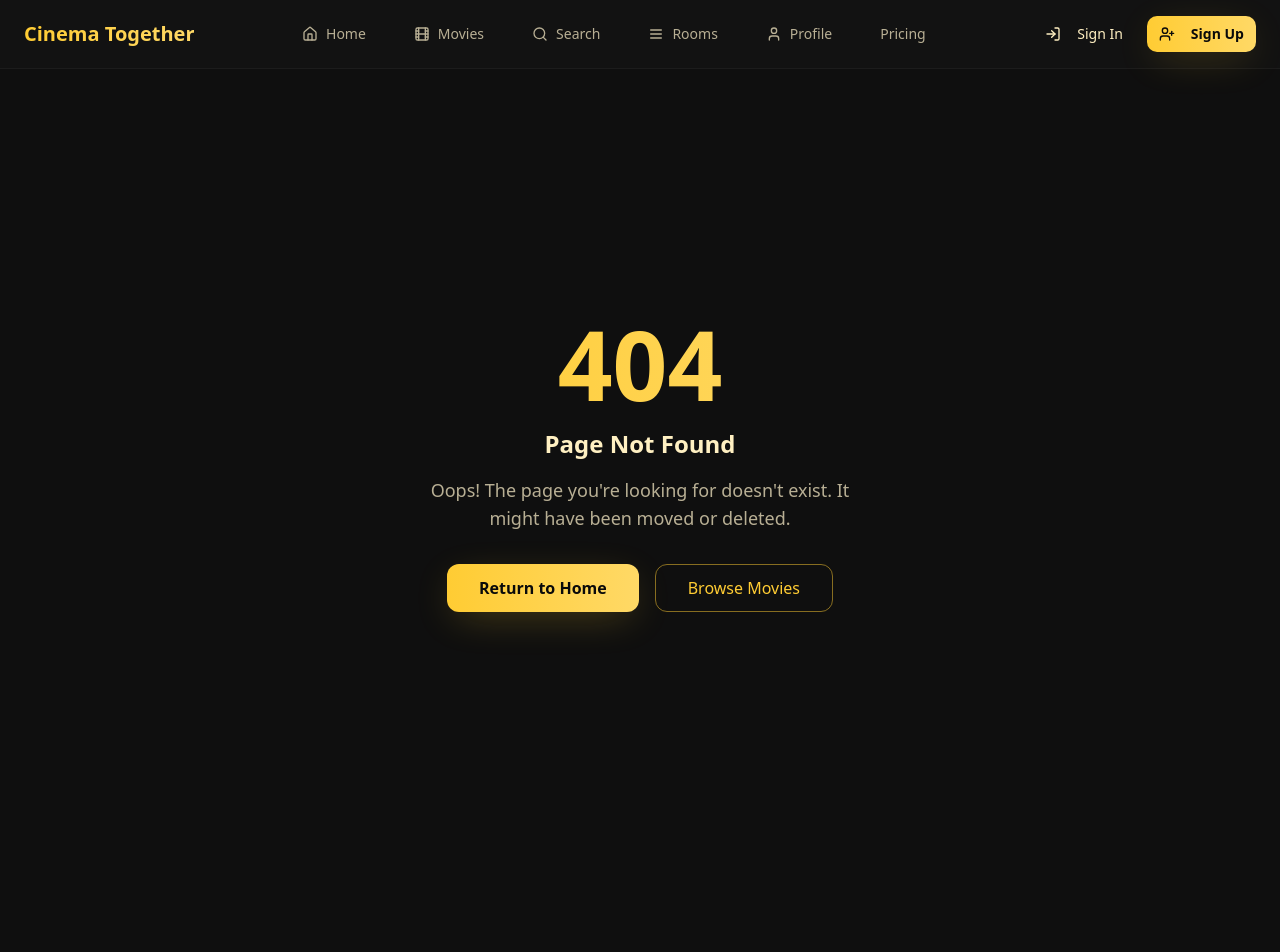
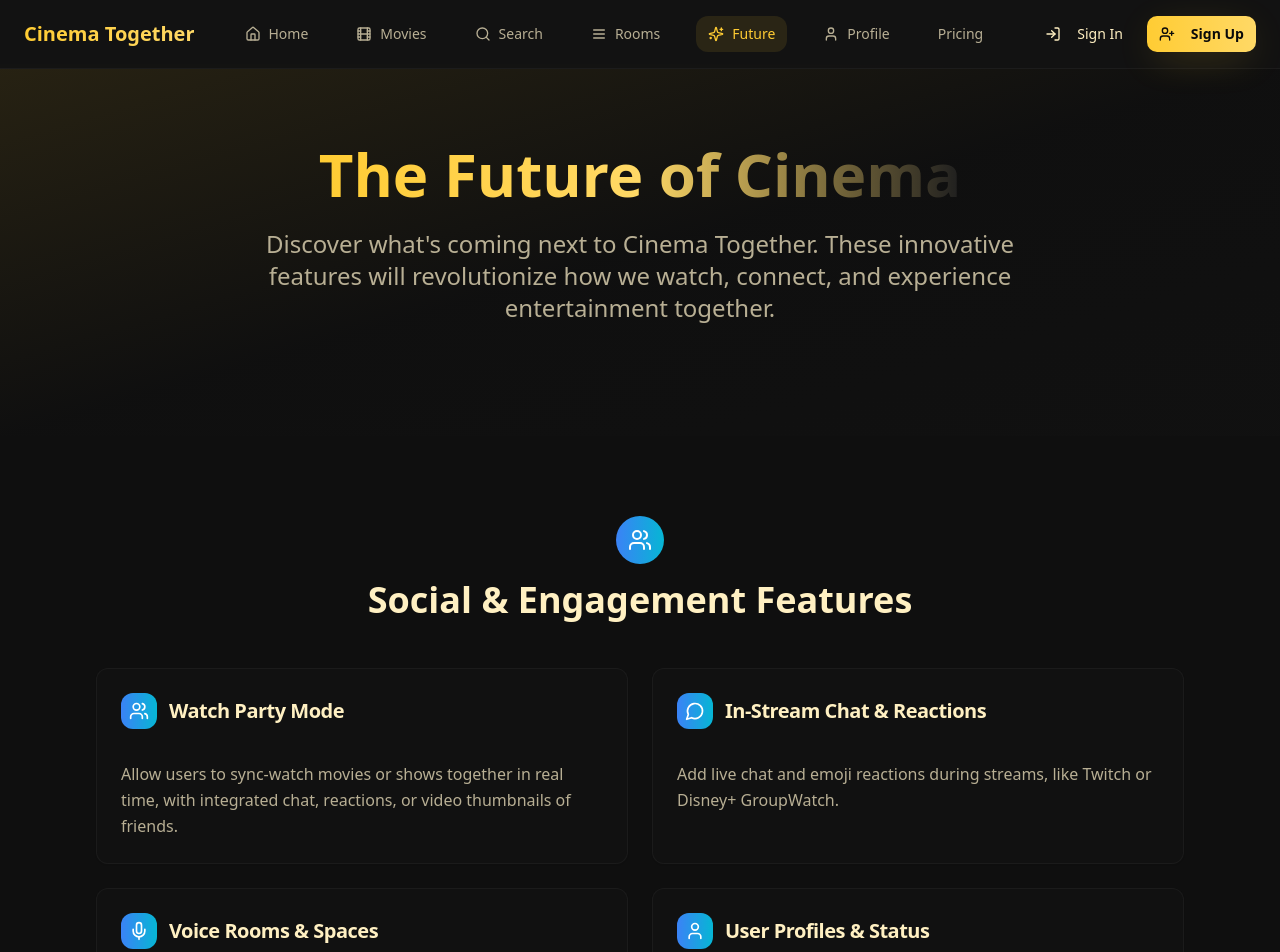
Before and after one commit to squidsquesh/glowflix-stream, a React (Vite) app: page /future in a window 1280 px wide. Shown: the top 952 px of the page. Before the commit the page ends 864 px from the top, so only its background shows below. Built offline with nearby package versions, Linux system fonts and the light colour scheme.

Commit message:
Add future plans page

```diff
--- a/src/App.tsx
+++ b/src/App.tsx
@@ -14,6 +14,7 @@ import Profile from "./pages/Profile";
 import Login from "./pages/Auth/Login";
 import Signup from "./pages/Auth/Signup";
 import Pricing from "./pages/Pricing";
+import Future from "./pages/Future";
 import NotFound from "./pages/NotFound";
 
 const queryClient = new QueryClient();
@@ -37,6 +38,7 @@ const App = () => (
             <Route path="/login" element={<Login />} />
             <Route path="/signup" element={<Signup />} />
             <Route path="/pricing" element={<Pricing />} />
+            <Route path="/future" element={<Future />} />
             {/* ADD ALL CUSTOM ROUTES ABOVE THE CATCH-ALL "*" ROUTE */}
             <Route path="*" element={<NotFound />} />
           </Routes>
--- a/src/components/layout/TopNavigation.tsx
+++ b/src/components/layout/TopNavigation.tsx
@@ -1,5 +1,5 @@
 import { Button } from '@/components/ui/button';
-import { LogIn, UserPlus, Home, Search, User, Film, Menu } from 'lucide-react';
+import { LogIn, UserPlus, Home, Search, User, Film, Menu, Sparkles } from 'lucide-react';
 import { Link, NavLink, useLocation } from 'react-router-dom';
 import { useState } from 'react';
 
@@ -8,6 +8,7 @@ const navItems = [
   { path: '/movies', icon: Film, label: 'Movies' },
   { path: '/search', icon: Search, label: 'Search' },
   { path: '/dashboard', icon: Menu, label: 'Rooms' },
+  { path: '/future', icon: Sparkles, label: 'Future' },
   { path: '/profile', icon: User, label: 'Profile' },
 ];
 
--- /dev/null
+++ b/src/pages/Future.tsx
@@ -0,0 +1,251 @@
+import { motion } from "framer-motion";
+import {
+  Users,
+  MessageCircle,
+  Mic,
+  User,
+  Sparkles,
+  Play,
+  Bookmark,
+  Search,
+  DollarSign,
+  Gift,
+  Zap,
+  Globe,
+  Volume2,
+  FileText,
+  Eye,
+  Wifi,
+  Cast,
+  Shield
+} from "lucide-react";
+import { Card, CardContent, CardDescription, CardHeader, CardTitle } from "@/components/ui/card";
+
+const featureCategories = [
+  {
+    title: "Social & Engagement Features",
+    icon: Users,
+    color: "from-blue-500 to-cyan-500",
+    features: [
+      {
+        icon: Users,
+        title: "Watch Party Mode",
+        description: "Allow users to sync-watch movies or shows together in real time, with integrated chat, reactions, or video thumbnails of friends."
+      },
+      {
+        icon: MessageCircle,
+        title: "In-Stream Chat & Reactions",
+        description: "Add live chat and emoji reactions during streams, like Twitch or Disney+ GroupWatch."
+      },
+      {
+        icon: Mic,
+        title: "Voice Rooms & Spaces",
+        description: "Let users create voice-only chat rooms (like Discord or Clubhouse) for discussions before or after the movie."
+      },
+      {
+        icon: User,
+        title: "User Profiles & Status",
+        description: "Users can customize profiles, show what they're watching, and set availability status (\"watching\", \"call me\", etc.)"
+      }
+    ]
+  },
+  {
+    title: "Content & Discovery Features",
+    icon: Play,
+    color: "from-purple-500 to-pink-500",
+    features: [
+      {
+        icon: Sparkles,
+        title: "AI-Powered Recommendation Engine",
+        description: "Personalized suggestions using ML based on watch history, friends' activity, and ratings."
+      },
+      {
+        icon: Play,
+        title: "Trailers & Teasers Feed",
+        description: "A TikTok-style vertical feed for discovering short-form trailers, upcoming releases, or user-generated clips."
+      },
+      {
+        icon: Bookmark,
+        title: "Scene Bookmarking & Sharing",
+        description: "Let users save or share specific scenes or timestamps."
+      },
+      {
+        icon: Search,
+        title: "Smart Search",
+        description: "Voice-enabled and fuzzy search by actor, genre, emotion (\"funny action scenes\", \"romantic 90s\"), etc."
+      }
+    ]
+  },
+  {
+    title: "Monetization & Premium Features",
+    icon: DollarSign,
+    color: "from-green-500 to-emerald-500",
+    features: [
+      {
+        icon: DollarSign,
+        title: "Subscription Tiers / VIP Rooms",
+        description: "Paywalled access to exclusive rooms, early releases, or 4K/IMAX quality streams."
+      },
+      {
+        icon: Gift,
+        title: "Gifting & Donations",
+        description: "In-stream tipping, coins, or gifting to creators during community events or live watch parties."
+      },
+      {
+        icon: Zap,
+        title: "Ad Integration",
+        description: "Interactive or skippable ads (for free-tier users) based on behavior."
+      }
+    ]
+  },
+  {
+    title: "AI & Smart Features",
+    icon: Sparkles,
+    color: "from-orange-500 to-red-500",
+    features: [
+      {
+        icon: Globe,
+        title: "Real-Time Subtitles Translation",
+        description: "Translate subtitles on the fly using AI for multilingual audiences."
+      },
+      {
+        icon: Volume2,
+        title: "AI Voice Dubbing",
+        description: "Dub content into the user's preferred language using voice cloning or TTS."
+      },
+      {
+        icon: FileText,
+        title: "Smart Summarizer or Recaps",
+        description: "AI-generated summaries of past episodes or movies before the next viewing."
+      },
+      {
+        icon: Eye,
+        title: "Emotion Recognition (Opt-in)",
+        description: "Detect user emotions via webcam and suggest content accordingly (optional, privacy-focused)."
+      },
+      {
+        icon: Wifi,
+        title: "Offline Sync Download",
+        description: "Watch parties with offline files — sync with others even if only one person has the file."
+      },
+      {
+        icon: Cast,
+        title: "Multi-device Casting & Control",
+        description: "Control playback across devices, like mobile as remote for desktop or TV."
+      },
+      {
+        icon: Shield,
+        title: "Parental Control & Kids Mode",
+        description: "Restricted profiles, time-limits, and age-appropriate content filtering."
+      }
+    ]
+  }
+];
+
+export default function Future() {
+  return (
+    <div className="min-h-screen bg-background">
+      {/* Hero Section */}
+      <section className="relative overflow-hidden py-20 px-4">
+        <div className="absolute inset-0 bg-gradient-to-br from-primary/10 via-background to-secondary/10" />
+        <div className="relative container mx-auto max-w-6xl text-center">
+          <motion.div
+            initial={{ opacity: 0, y: 30 }}
+            animate={{ opacity: 1, y: 0 }}
+            transition={{ duration: 0.8 }}
+          >
+            <h1 className="text-4xl md:text-6xl font-bold mb-6">
+              <span className="bg-gradient-to-r from-primary via-primary-glow to-secondary bg-clip-text text-transparent">
+                The Future of Cinema
+              </span>
+            </h1>
+            <p className="text-xl md:text-2xl text-muted-foreground mb-8 max-w-3xl mx-auto">
+              Discover what's coming next to Cinema Together. These innovative features will revolutionize how we watch, connect, and experience entertainment together.
+            </p>
+          </motion.div>
+        </div>
+      </section>
+
+      {/* Features Sections */}
+      <section className="py-20 px-4">
+        <div className="container mx-auto max-w-6xl">
+          {featureCategories.map((category, categoryIndex) => {
+            const CategoryIcon = category.icon;
+
+            return (
+              <motion.div
+                key={category.title}
+                initial={{ opacity: 0, y: 50 }}
+                animate={{ opacity: 1, y: 0 }}
+                transition={{ duration: 0.8, delay: categoryIndex * 0.2 }}
+                className="mb-20"
+              >
+                {/* Category Header */}
+                <div className="text-center mb-12">
+                  <div className={`inline-flex items-center gap-3 p-3 rounded-full bg-gradient-to-r ${category.color} text-white mb-4`}>
+                    <CategoryIcon className="w-6 h-6" />
+                  </div>
+                  <h2 className="text-3xl md:text-4xl font-bold mb-4">{category.title}</h2>
+                </div>
+
+                {/* Features Grid */}
+                <div className="grid grid-cols-1 md:grid-cols-2 gap-6">
+                  {category.features.map((feature, featureIndex) => {
+                    const FeatureIcon = feature.icon;
+
+                    return (
+                      <motion.div
+                        key={feature.title}
+                        initial={{ opacity: 0, scale: 0.9 }}
+                        animate={{ opacity: 1, scale: 1 }}
+                        transition={{
+                          duration: 0.5,
+                          delay: categoryIndex * 0.2 + featureIndex * 0.1
+                        }}
+                      >
+                        <Card className="h-full hover:shadow-lg transition-all duration-300 border-border/50 bg-card/50 backdrop-blur-sm">
+                          <CardHeader>
+                            <div className="flex items-center gap-3 mb-2">
+                              <div className={`p-2 rounded-lg bg-gradient-to-r ${category.color} text-white`}>
+                                <FeatureIcon className="w-5 h-5" />
+                              </div>
+                              <CardTitle className="text-xl">{feature.title}</CardTitle>
+                            </div>
+                          </CardHeader>
+                          <CardContent>
+                            <CardDescription className="text-base leading-relaxed">
+                              {feature.description}
+                            </CardDescription>
+                          </CardContent>
+                        </Card>
+                      </motion.div>
+                    );
+                  })}
+                </div>
+              </motion.div>
+            );
+          })}
+        </div>
+      </section>
+
+      {/* Call to Action */}
+      <section className="py-20 px-4 bg-gradient-to-r from-primary/10 via-background to-secondary/10">
+        <div className="container mx-auto max-w-4xl text-center">
+          <motion.div
+            initial={{ opacity: 0, y: 30 }}
+            animate={{ opacity: 1, y: 0 }}
+            transition={{ duration: 0.8 }}
+          >
+            <h2 className="text-3xl md:text-4xl font-bold mb-6">
+              Ready to Shape the Future?
+            </h2>
+            <p className="text-lg text-muted-foreground mb-8">
+              These features represent our vision for the next generation of social entertainment.
+              Join us now and be part of the journey as we build the future of cinema together.
+            </p>
+          </motion.div>
+        </div>
+      </section>
+    </div>
+  );
+}
```
